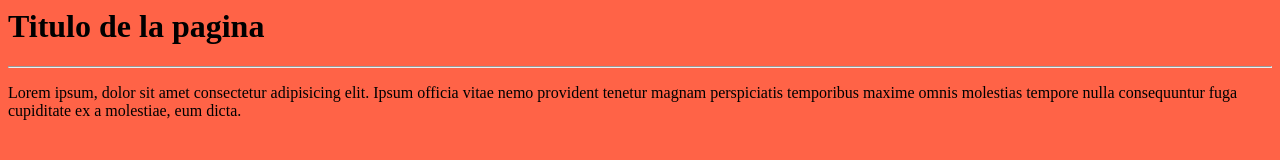
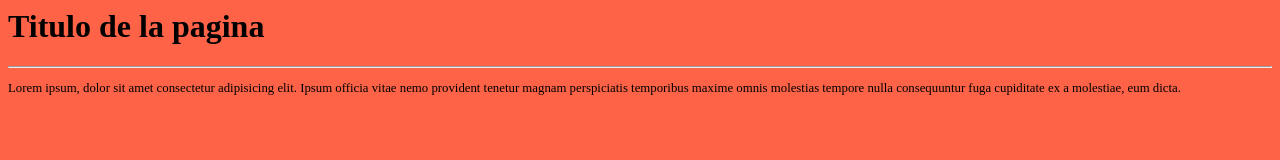
Before and after one commit to sxntixgxs/repoPrueba, a plain HTML site: page index.html in a window 1280 px wide. Drawn offline with Linux system fonts and the light colour scheme.

Commit message:
agregando estilos a los parrafos del index.html

```diff
--- a/index.html
+++ b/index.html
@@ -3,6 +3,9 @@
     <style>
       body{
         background-color: tomato;
+      }
+      p{
+        font-size: 0.8em;
       }
     </style>
   </head>
```
